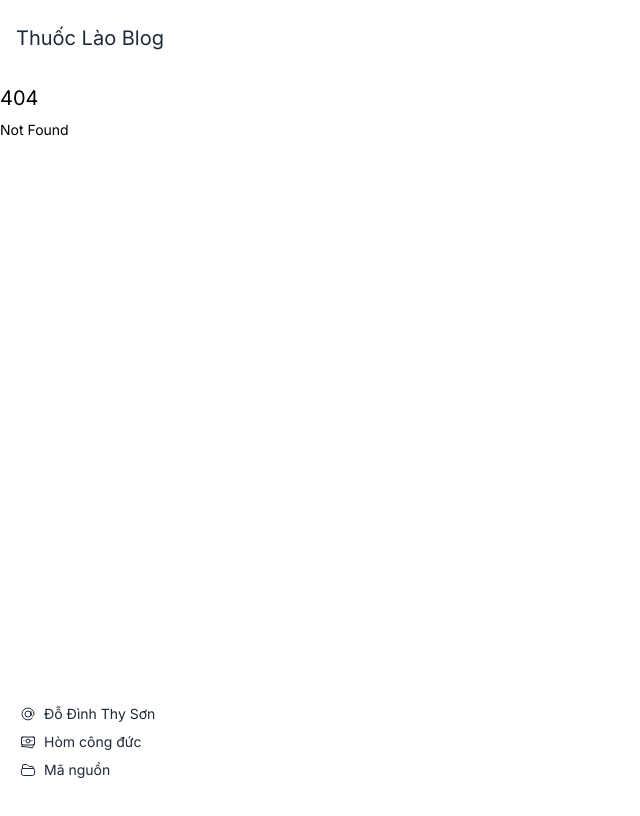
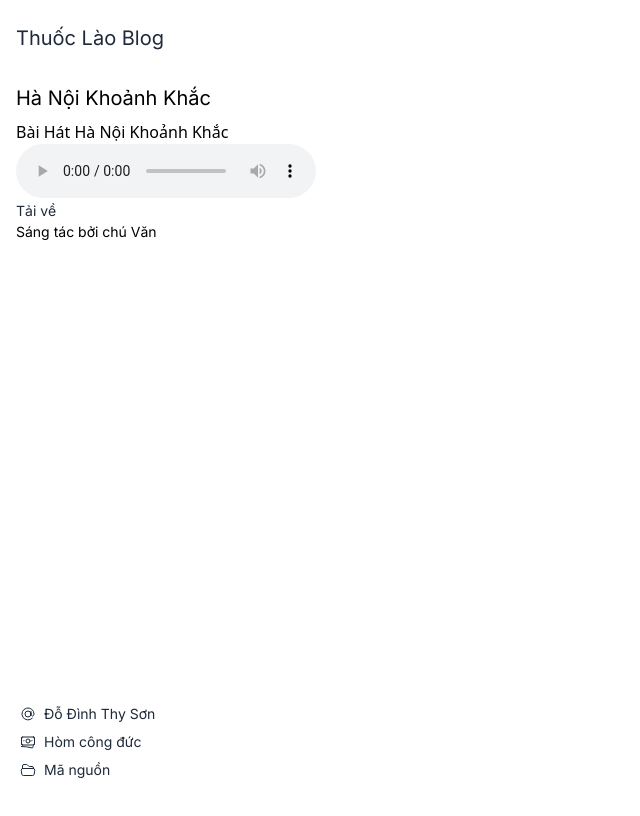
Before and after one commit to doraeminemon/bun-thang, a SvelteKit app: page /ha-noi-khoanh-khac in a window 1280 px wide. Before the commit this address had no page. Shown: the top 816 px of the page, without its empty margins (0-640 px from the left). Built offline with nearby package versions, Linux system fonts and the light colour scheme.

Commit message:
feat(content): Add a page for a new song by uncle Văn

```diff
--- a/src/routes/+page.svelte
+++ b/src/routes/+page.svelte
@@ -1,13 +1,14 @@
+<script>
+	import LinkItem from '$components/list-item.svelte';
+</script>
+
 <svelte:head>
 	<title>Thuốc Lào Blog</title>
 	<meta name="description" content="Cái xô chứa những suy nghĩ lắng đọng của một kẻ yêu Hà Nội." />
 </svelte:head>
-<script>
-  import LinkItem from '$components/list-item.svelte'
-</script>
 <section class="mx-4 flex flex-col gap-y-4">
 	<p>Cái xô chứa những suy nghĩ lắng đọng của một kẻ yêu Hà Nội.</p>
-  <ul class="mb-4 list-book list-inside">
+	<ul class="list-book mb-4 list-inside">
 		<LinkItem href="/bun-cha">Bún Chả</LinkItem>
 		<LinkItem href="/thuoc-lao">Thuốc Lào</LinkItem>
 		<LinkItem href="/tra-da">Trà Đá</LinkItem>
@@ -16,5 +17,6 @@
 		<LinkItem href="/pho-bo">Phở Bò</LinkItem>
 		<LinkItem href="/che-lam">Chè Lam</LinkItem>
 		<LinkItem href="/ca-phe-sua-da">Cà Phê Sữa Đá</LinkItem>
+		<LinkItem href="/ha-noi-khoanh-khac">Hà Nội Khoảnh Khắc</LinkItem>
 	</ul>
 </section>
--- /dev/null
+++ b/src/routes/ha-noi-khoanh-khac/+page.svelte
@@ -0,0 +1,13 @@
+<svelte:head>
+	<title>Thuốc Lào Blog - Hà Nội Khoảnh Khắc</title>
+	<meta name="description" content="Một ca khúc mang tên Hà Nội Khoảnh Khắc" />
+</svelte:head>
+<div class="content">
+	<h1>Hà Nội Khoảnh Khắc</h1>
+	<figure>
+		<figcaption>Bài Hát Hà Nội Khoảnh Khắc</figcaption>
+		<audio controls src="/ha-noi-khoanh-khac.mp3"></audio>
+		<a href="/ha-noi-khoanh-khac.mp3"> Tải về </a>
+	</figure>
+	<p>Sáng tác bởi chú Văn</p>
+</div>
```
Also changed, not shown: 1 other file (tests, documents, lock files or other folders). Lines whose indentation alone changed are shown as unchanged.
